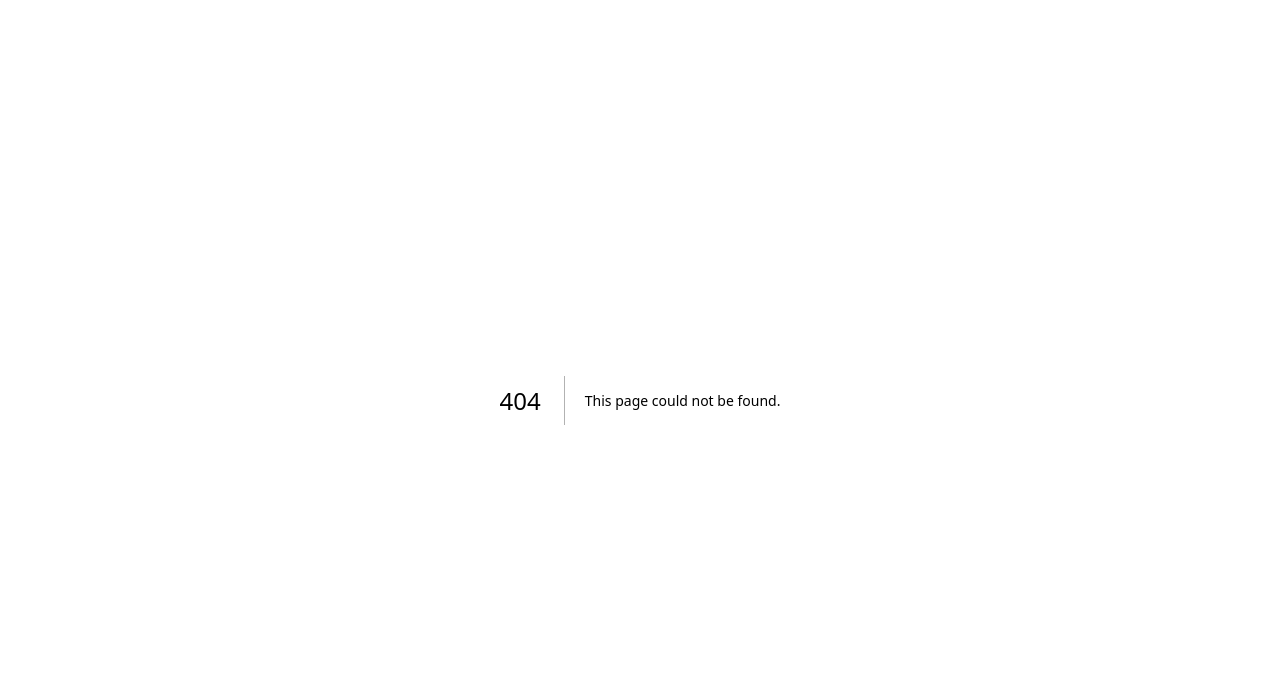
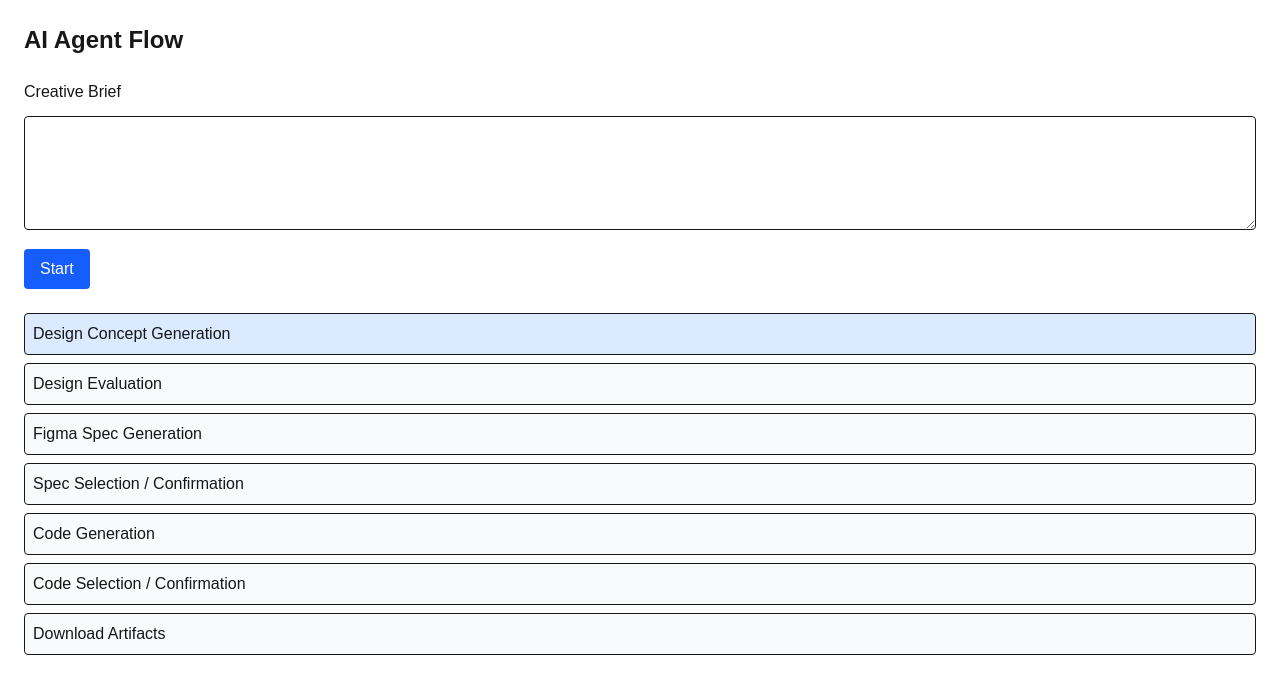
Before and after one commit to jackzhaojin/shadow-pivot-ai-agentv2, a Next.js app: page /agent in a window 1280 px wide. Before the commit this address had no page. Shown: the top 694 px of the page. Built offline with nearby package versions, Linux system fonts and the light colour scheme.

Commit message:
Add basic agent flow UI

```diff
--- /dev/null
+++ b/app/agent/page.tsx
@@ -0,0 +1,12 @@
+import AgentFlow from '@/features/ai/components/AgentFlow';
+import { AgentFlowProvider } from '@/providers/AgentFlowProvider';
+
+export default function AgentPage() {
+  return (
+    <AgentFlowProvider>
+      <div className="container mx-auto p-6">
+        <AgentFlow />
+      </div>
+    </AgentFlowProvider>
+  );
+}
--- a/features/ai/components/AgentFlow.tsx
+++ b/features/ai/components/AgentFlow.tsx
@@ -1,3 +1,70 @@
+'use client';
+import { useState } from 'react';
+import { useAgentFlow } from '@/providers/AgentFlowProvider';
+
 export default function AgentFlow() {
-  return <div>Agent flow placeholder</div>;
+  const { steps, currentStep, completed, completeStep, abort, aborted } = useAgentFlow();
+  const [brief, setBrief] = useState('');
+
+  const startFlow = () => {
+    if (currentStep === 0) {
+      completeStep(0);
+    }
+  };
+
+  const nextStep = () => {
+    if (currentStep < steps.length) {
+      completeStep(currentStep);
+    }
+  };
+
+  const handleAbort = () => abort();
+
+  return (
+    <div className="space-y-6">
+      <h1 className="text-2xl font-semibold">AI Agent Flow</h1>
+
+      {currentStep === 0 && !aborted && (
+        <div className="space-y-3">
+          <label className="block font-medium">Creative Brief</label>
+          <textarea
+            className="w-full p-2 border rounded"
+            rows={4}
+            value={brief}
+            onChange={(e) => setBrief(e.target.value)}
+          />
+          <button onClick={startFlow} className="px-4 py-2 bg-blue-600 text-white rounded">
+            Start
+          </button>
+        </div>
+      )}
+
+      <ol className="space-y-2">
+        {steps.map((step, index) => (
+          <li
+            key={step}
+            className={`p-2 rounded border ${currentStep === index && !aborted ? 'bg-blue-100' : completed.has(index) ? 'bg-green-100' : 'bg-gray-50'}`}
+          >
+            {step}
+          </li>
+        ))}
+      </ol>
+
+      {!aborted && currentStep > 0 && currentStep < steps.length && (
+        <div className="flex gap-4">
+          <button onClick={nextStep} className="px-4 py-2 bg-blue-600 text-white rounded">
+            Next Step
+          </button>
+          <button onClick={handleAbort} className="px-4 py-2 bg-red-600 text-white rounded">
+            Abort
+          </button>
+        </div>
+      )}
+
+      {aborted && <p className="text-red-600 font-medium">Flow aborted</p>}
+      {!aborted && currentStep >= steps.length && (
+        <p className="text-green-700 font-medium">Agent flow complete</p>
+      )}
+    </div>
+  );
 }
--- /dev/null
+++ b/providers/AgentFlowProvider.tsx
@@ -0,0 +1,51 @@
+'use client';
+import { createContext, useContext, useState } from 'react';
+
+export const agentSteps = [
+  'Design Concept Generation',
+  'Design Evaluation',
+  'Figma Spec Generation',
+  'Spec Selection / Confirmation',
+  'Code Generation',
+  'Code Selection / Confirmation',
+  'Download Artifacts'
+];
+
+interface AgentFlowContextValue {
+  steps: string[];
+  currentStep: number;
+  completed: Set<number>;
+  setCurrentStep: (i: number) => void;
+  completeStep: (i: number) => void;
+  abort: () => void;
+  aborted: boolean;
+}
+
+const AgentFlowContext = createContext<AgentFlowContextValue | undefined>(undefined);
+
+export function AgentFlowProvider({ children }: { children: React.ReactNode }) {
+  const [currentStep, setCurrentStep] = useState(0);
+  const [completed, setCompleted] = useState<Set<number>>(new Set());
+  const [aborted, setAborted] = useState(false);
+
+  const completeStep = (i: number) => {
+    setCompleted(prev => new Set(prev).add(i));
+    setCurrentStep(i + 1);
+  };
+
+  const abort = () => {
+    setAborted(true);
+  };
+
+  return (
+    <AgentFlowContext.Provider value={{ steps: agentSteps, currentStep, completed, setCurrentStep, completeStep, abort, aborted }}>
+      {children}
+    </AgentFlowContext.Provider>
+  );
+}
+
+export function useAgentFlow() {
+  const ctx = useContext(AgentFlowContext);
+  if (!ctx) throw new Error('AgentFlowProvider missing');
+  return ctx;
+}
```
Also changed, not shown: 1 other file (tests, documents, lock files or other folders).
